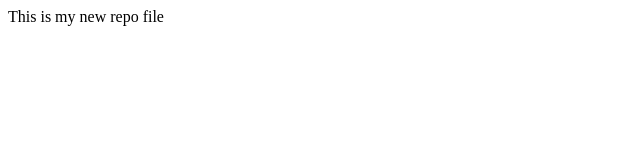
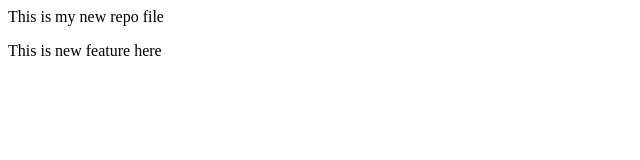
Before and after one commit to Jayashbhuyar2005/LocalRepo, a plain HTML site: page index.html in a window 1280 px wide. Shown: the whole page, without its empty margins (0-640 px from the left). Drawn offline with Linux system fonts and the light colour scheme.

Commit message:
Add new feature

```diff
--- a/index.html
+++ b/index.html
@@ -1 +1,2 @@
 <p>This is my new repo file</p>
+<p>This is new feature here</p>
```
